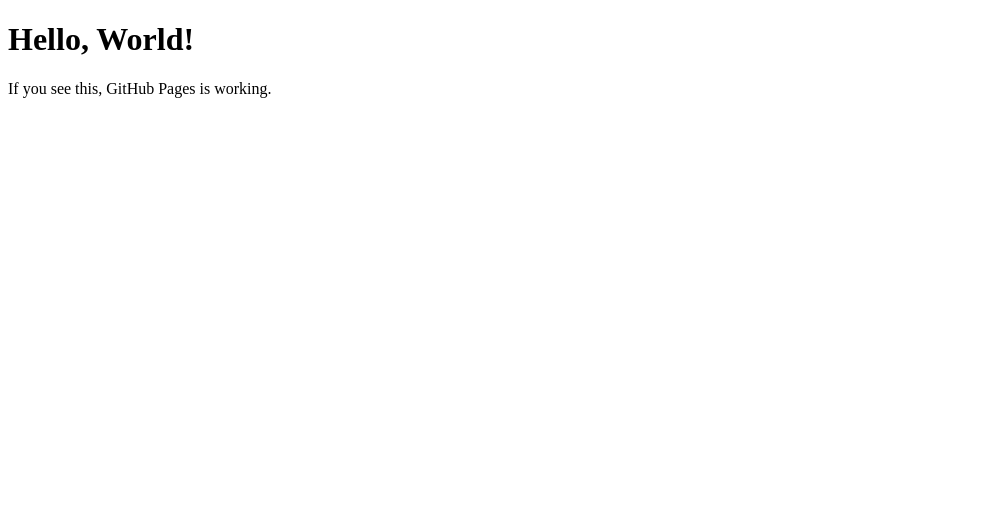
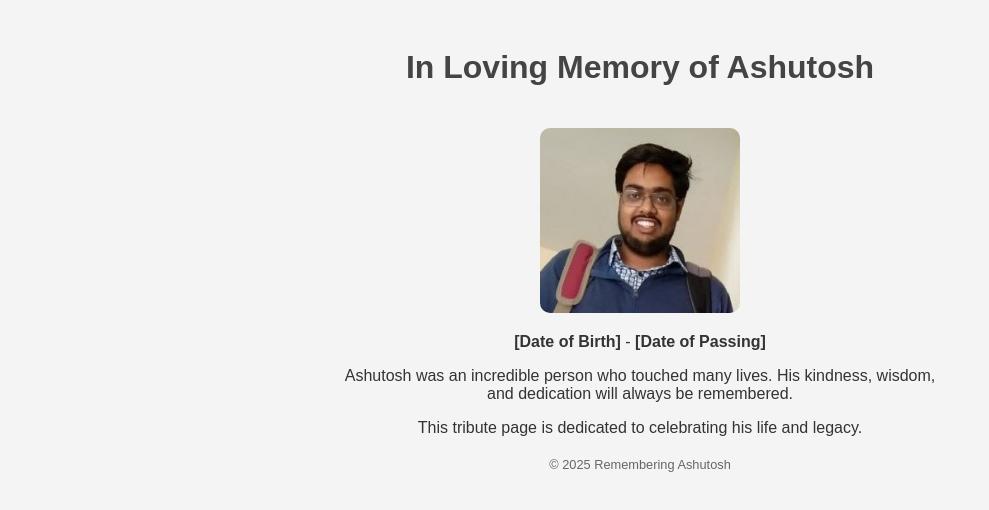
Before and after one commit to Ndoubledot/Ndoubledot.github.io, a plain HTML site: page index.html in a window 1280 px wide. Shown: the whole page, without its empty margins (0-989 px from the left). Drawn offline with Linux system fonts and the light colour scheme.

Commit message:
Update index.html

```diff
--- a/index.html
+++ b/index.html
@@ -1,10 +1,46 @@
 <!DOCTYPE html>
-<html>
+<html lang="en">
 <head>
-    <title>My Website</title>
+    <meta charset="UTF-8">
+    <meta name="viewport" content="width=device-width, initial-scale=1.0">
+    <title>In Memory of Ashutosh</title>
+    <style>
+        body {
+            font-family: Arial, sans-serif;
+            text-align: center;
+            background-color: #f4f4f4;
+            color: #333;
+            padding: 20px;
+        }
+        .photo img {
+            max-width: 200px;
+            border-radius: 10px;
+            margin-top: 20px;
+        }
+        .content {
+            max-width: 600px;
+            margin: auto;
+        }
+        h1 {
+            color: #444;
+        }
+        footer {
+            margin-top: 20px;
+            font-size: 0.8em;
+            color: #666;
+        }
+    </style>
 </head>
 <body>
-    <h1>Hello, World!</h1>
-    <p>If you see this, GitHub Pages is working.</p>
+    <div class="content">
+        <h1>In Loving Memory of Ashutosh</h1>
+        <div class="photo">
+            <img src="ashutosh.jpeg" alt="Ashutosh's Photo">
+        </div>
+        <p><strong>[Date of Birth]</strong> - <strong>[Date of Passing]</strong></p>
+        <p>Ashutosh was an incredible person who touched many lives. His kindness, wisdom, and dedication will always be remembered.</p>
+        <p>This tribute page is dedicated to celebrating his life and legacy.</p>
+    </div>
+    <footer>&copy; 2025 Remembering Ashutosh</footer>
 </body>
 </html>
```
